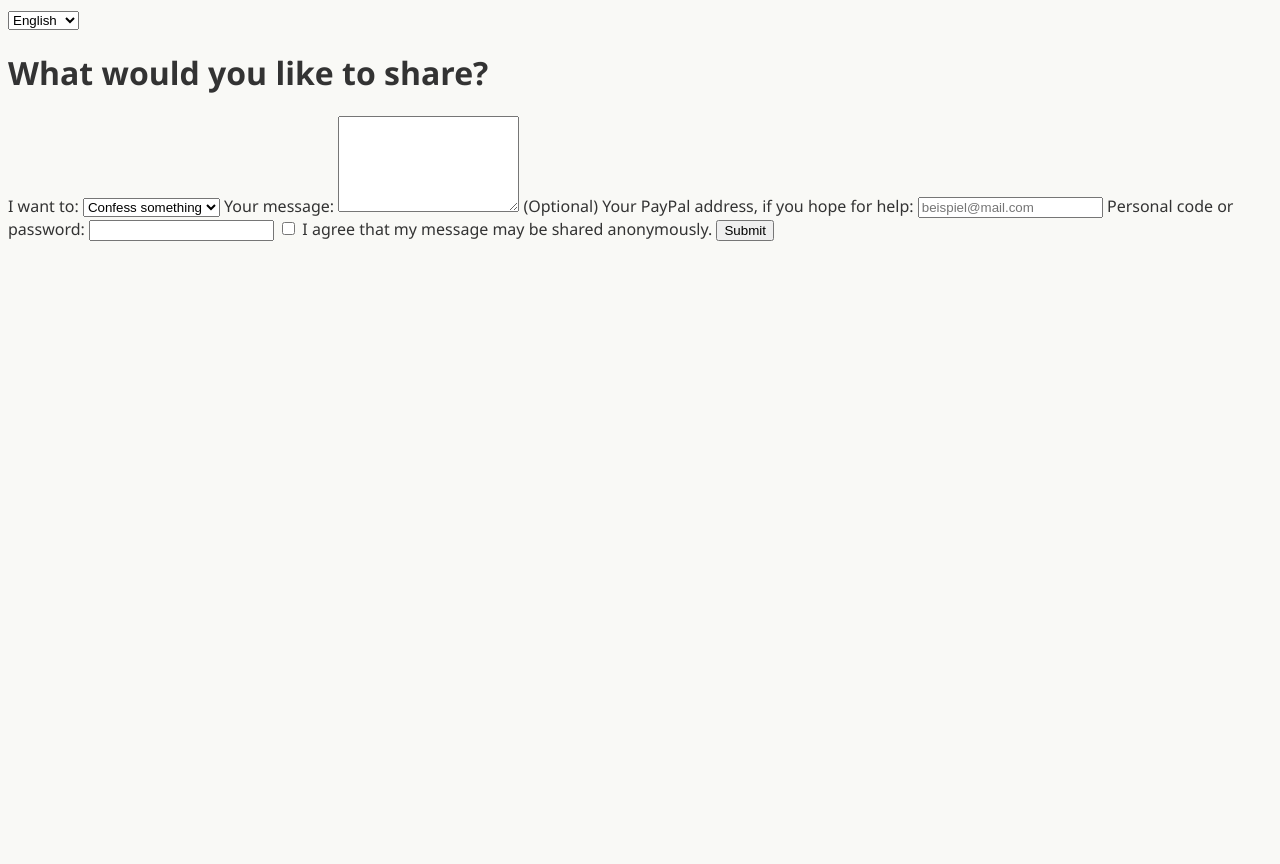
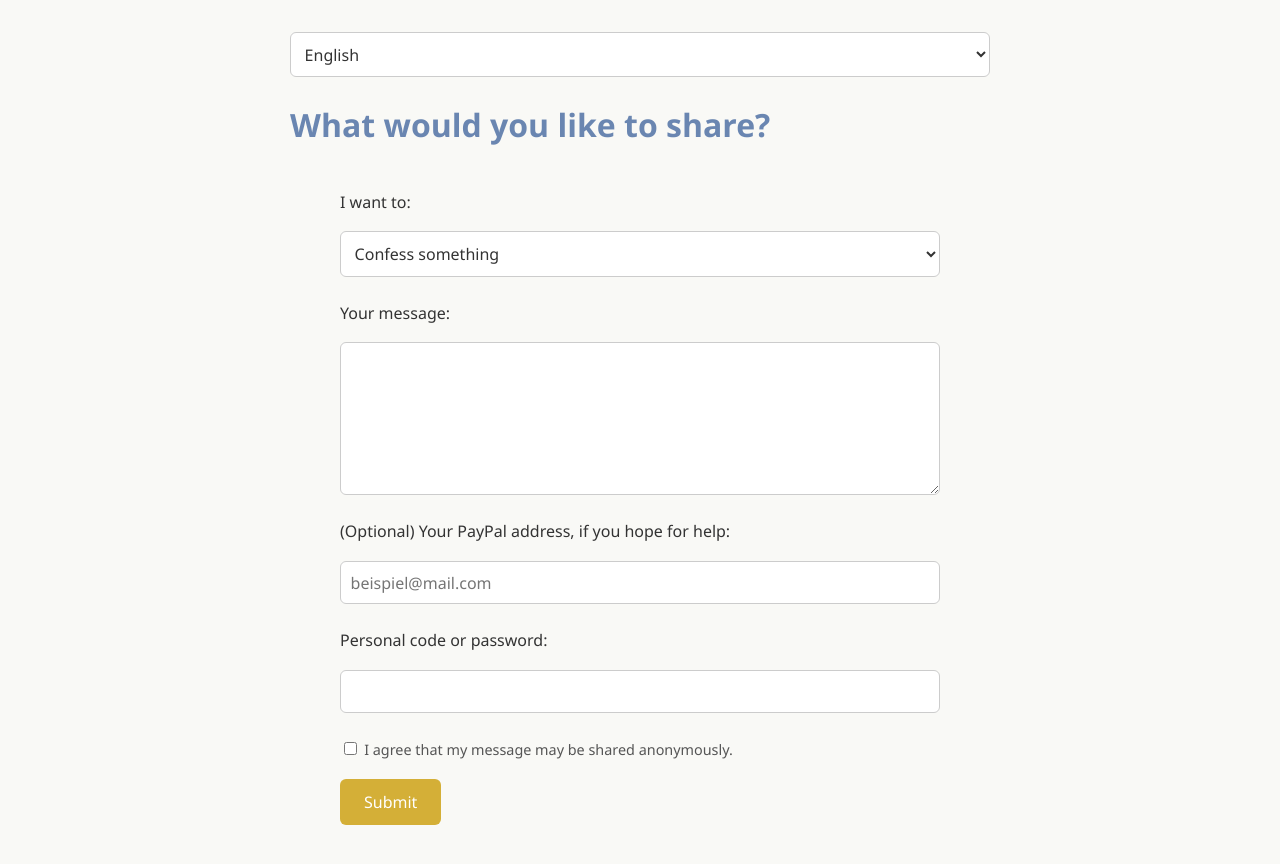
Before and after one commit to Beichte/lightnhope, a plain HTML site: page index.html in a window 1280 px wide. Before the commit the page ends 800 px from the top, so only its background shows below. Drawn offline with Linux system fonts and the light colour scheme.

Commit message:
Update style.css

```diff
--- a/style.css
+++ b/style.css
@@ -1,6 +1,78 @@
-
 body {
+  margin: 0;
+  padding: 2rem;
   background-color: #f9f9f6;
   color: #333;
   font-family: 'Segoe UI', sans-serif;
+  line-height: 1.6;
 }
+
+select, input, textarea, button {
+  font-family: inherit;
+  font-size: 1rem;
+}
+
+h1 {
+  font-size: 2rem;
+  color: #6a86b1;
+  margin-bottom: 1.5rem;
+}
+
+form {
+  max-width: 600px;
+  margin: 2rem auto;
+  display: flex;
+  flex-direction: column;
+  gap: 1rem;
+}
+
+label {
+  font-weight: 500;
+  margin-top: 0.5rem;
+}
+
+input[type="text"],
+input[type="email"],
+textarea,
+select {
+  width: 100%;
+  padding: 0.6rem;
+  border: 1px solid #ccc;
+  border-radius: 6px;
+  background: #fff;
+  color: #333;
+  box-sizing: border-box;
+}
+
+textarea {
+  resize: vertical;
+  min-height: 120px;
+}
+
+button {
+  background-color: #d4af37;
+  color: #fff;
+  border: none;
+  padding: 0.75rem 1.5rem;
+  font-size: 1rem;
+  border-radius: 6px;
+  cursor: pointer;
+  transition: background 0.2s ease-in-out;
+  align-self: start;
+}
+
+button:hover {
+  background-color: #c19e2f;
+}
+
+label span {
+  font-size: 0.9rem;
+  color: #555;
+}
+
+@media (min-width: 600px) {
+  body {
+    max-width: 700px;
+    margin: 0 auto;
+  }
+}
```
